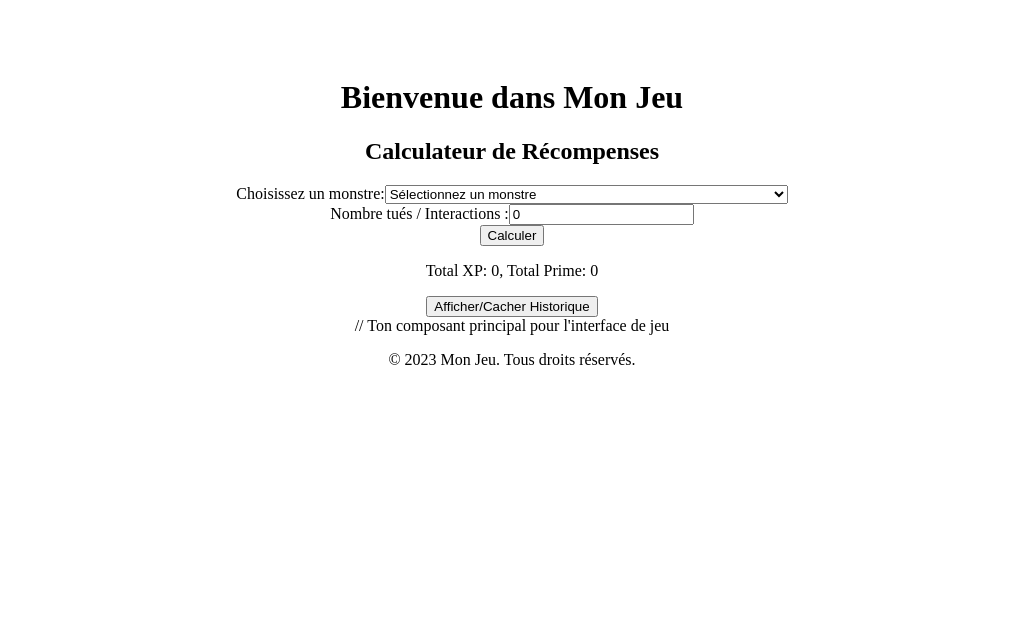
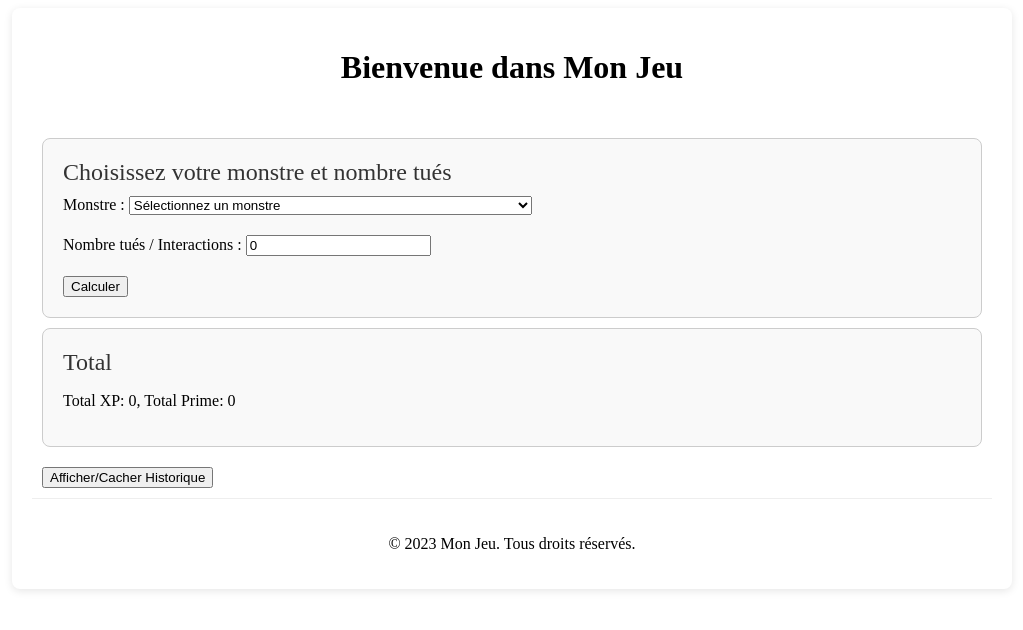
Before and after one commit to AkaTordu/JsWorkspace, a Next.js app in the folder huntnext/: page / in a window 1280 px wide. Shown: the top 630 px of the page, without its empty margins (128-1151 px from the left). Built offline with nearby package versions, Linux system fonts and the light colour scheme.

Commit message:
CSS Update / code refactoring

```diff
--- a/huntnext/app/globals.css
+++ /dev/null
@@ -1,33 +0,0 @@
-@tailwind base;
-@tailwind components;
-@tailwind utilities;
-
-:root {
-  --foreground-rgb: 0, 0, 0;
-  --background-start-rgb: 214, 219, 220;
-  --background-end-rgb: 255, 255, 255;
-}
-
-@media (prefers-color-scheme: dark) {
-  :root {
-    --foreground-rgb: 255, 255, 255;
-    --background-start-rgb: 0, 0, 0;
-    --background-end-rgb: 0, 0, 0;
-  }
-}
-
-body {
-  color: rgb(var(--foreground-rgb));
-  background: linear-gradient(
-      to bottom,
-      transparent,
-      rgb(var(--background-end-rgb))
-    )
-    rgb(var(--background-start-rgb));
-}
-
-@layer utilities {
-  .text-balance {
-    text-wrap: balance;
-  }
-}
--- a/huntnext/components/GameInterface.js
+++ b/huntnext/components/GameInterface.js
@@ -1,11 +1,11 @@
 import React, { useState } from 'react';
 import { gameElements } from './GameElements';  // Assure-toi que le chemin vers GameElements est correct
+import styles from '../styles/itemAnim.module.css'; // Assure-toi que le chemin vers le fichier CSS module est correct
 
 export default function GameInterface() {
   const [nomMonstre, setNomMonstre] = useState('');
   const [nombre, setNombre] = useState(0);
   const [resultat, setResultat] = useState({ xp: 0, prime: 0 });
-  const [image, setImage] = useState('');
   const [historique, setHistorique] = useState([]);
   const [showHistorique, setShowHistorique] = useState(false);
 
@@ -15,21 +15,22 @@ export default function GameInterface() {
       const xpTotale = element.xp * nombre;
       const primeTotale = element.prime * nombre;
       setResultat({ xp: xpTotale, prime: primeTotale });
-      setImage(element.image);
       setHistorique([...historique, { nom: element.name, nombre, xp: xpTotale, prime: primeTotale }]);
     } else {
       alert('Ce monstre n\'existe pas.');
-      setImage('');
     }
   };
 
-  const toggleHistorique = () => setShowHistorique(!showHistorique);
+  const toggleHistorique = () => {
+    setShowHistorique(!showHistorique);
+  };
 
   return (
-    <div>
-      <h2>Calculateur de Récompenses</h2>
-      <div>
-        <label htmlFor="monstre">Choisissez un monstre:</label>
+    <div className={styles.container}>
+      <div className={styles.zone}>
+        <div className={styles.header}>Choisissez votre monstre et nombre tués</div>
+        <div className={styles.inputGroup}>
+          <label htmlFor="monstre">Monstre : </label>
           <select id="monstre" value={nomMonstre} onChange={e => setNomMonstre(e.target.value)}>
             <option value="">Sélectionnez un monstre</option>
             {Object.keys(gameElements).map(monstre => (
@@ -37,8 +38,8 @@ export default function GameInterface() {
             ))}
           </select>
         </div>
-      <div>
-        <label htmlFor="nombre">Nombre tués / Interactions :</label>
+        <div className={styles.inputGroup}>
+          <label htmlFor="nombre">Nombre tués / Interactions : </label>
           <input
             id="nombre"
             type="number"
@@ -47,16 +48,19 @@ export default function GameInterface() {
           />
         </div>
         <button onClick={calculerResultat}>Calculer</button>
-      <div>
+      </div>
+      <div className={styles.zone}>
+        <div className={styles.header}>Total</div>
         <p>Total XP: {resultat.xp}, Total Prime: {resultat.prime}</p>
       </div>
-      {image && <img src={image} alt="Image du monstre" style={{ maxWidth: '200px', marginTop: '20px' }} />}
-      <button onClick={toggleHistorique}>Afficher/Cacher Historique</button>
+      <button onClick={toggleHistorique} style={{ margin: '10px' }}>Afficher/Cacher Historique</button>
       {showHistorique && (
-        <div style={{ maxHeight: '200px', overflow: 'auto', marginTop: '10px', border: '1px solid black', padding: '10px' }}>
-          <h3>Historique:</h3>
+        <div className={styles.zone} style={{ maxHeight: '200px', overflow: 'auto' }}>
+          <div className={styles.header}>Historique</div>
           {historique.map((item, index) => (
-            <p key={index}>{item.nombre} {item.nom} - XP Total: {item.xp}, Prime Total: {item.prime}</p>
+            <div key={index} className={styles.historyItem}>
+              {item.nombre} {item.nom} - XP Total: {item.xp}, Prime Total: {item.prime}
+            </div>
           ))}
         </div>
       )}
--- a/huntnext/pages/index.js
+++ b/huntnext/pages/index.js
@@ -1,20 +1,16 @@
-import Head from 'next/head';
+import styles from '../styles/home.module.css';
 import GameInterface from '../components/GameInterface';  // Assure-toi que le chemin est correct
-import styles from '../styles/home.module.css';  // Assure-toi que le chemin est correct
 
 export default function Home() {
   return (
     <div className={styles.container}>
-      <Head>
-        <title>Mon Jeu</title>  // Titre de la page
-        <meta name="description" content="Calculateur de récompenses pour mon jeu" />  // Description pour le SEO
-        <link rel="icon" href="/favicon.ico" />  // Icône de l'onglet du navigateur
-      </Head>
+      <header className={styles.header}>
+        <h1>Bienvenue dans Mon Jeu</h1>
+      </header>
       <main>
-        <h1>Bienvenue dans Mon Jeu</h1>
-        <GameInterface />  // Ton composant principal pour l'interface de jeu
+        <GameInterface className={styles.gameInterface} />
       </main>
-      <footer>
+      <footer className={styles.footer}>
         <p>© 2023 Mon Jeu. Tous droits réservés.</p>
       </footer>
     </div>
--- a/huntnext/styles/globals.css
+++ b/huntnext/styles/globals.css
@@ -1,14 +1,54 @@
 /* styles/globals.css */
 body {
     margin: 0;
-    font-family: -apple-system, BlinkMacSystemFont, 'Segoe UI', Roboto, 'Helvetica Neue', Arial, sans-serif;
-    background-color: #f0f0f0;
+    padding: 0;
+    font-family: Arial, sans-serif;
+    background-color: #f4f4f4;
     color: #333;
   }
 
+  h1, h2, h3, h4, h5, h6 {
+    color: #333;
+  }
+
+  p {
+    line-height: 1.6;
+  }
+
   a {
-    color: inherit;
+    color: #0070f3;
     text-decoration: none;
   }
 
-  /* Autres styles globaux */
+  button {
+    background-color: #0070f3;
+    color: white;
+    border: none;
+    padding: 8px 16px;
+    border-radius: 5px;
+    cursor: pointer;
+    font-size: 16px;
+  }
+
+  button:hover {
+    background-color: #0056b3;
+  }
+
+  input[type="number"],
+  select {
+    padding: 8px;
+    margin: 8px 0;
+    border-radius: 5px;
+    border: 1px solid #ccc;
+  }
+
+  input[type="number"]:focus,
+  select:focus {
+    border-color: #0070f3;
+    outline: none;
+  }
+
+  img {
+    max-width: 100%;
+    height: auto;
+  }
--- a/huntnext/styles/home.module.css
+++ b/huntnext/styles/home.module.css
@@ -1,7 +1,28 @@
 /* styles/Home.module.css */
 .container {
-    padding: 50px;
-    text-align: center;
+    max-width: 960px;
+    margin: 0 auto;
+    padding: 20px;
+    background: white;
+    box-shadow: 0 2px 8px rgba(0,0,0,0.1);
+    border-radius: 8px;
   }
 
-  /* Autres styles spécifiques à la page d'accueil */
+  .header {
+    text-align: center;
+    padding-bottom: 20px;
+  }
+
+  .footer {
+    text-align: center;
+    padding-top: 20px;
+    border-top: 1px solid #eee;
+  }
+
+  .gameInterface {
+    margin-top: 20px;
+    padding: 20px;
+    background: #fff;
+    border-radius: 8px;
+    box-shadow: 0 2px 5px rgba(0,0,0,0.05);
+  }
--- /dev/null
+++ b/huntnext/styles/itemAnim.module.css
@@ -0,0 +1,23 @@
+/* GameInterface.module.css */
+.zone {
+    padding: 20px;
+    margin: 10px;
+    background-color: #f9f9f9;
+    border: 1px solid #ccc;
+    border-radius: 8px;
+    transition: box-shadow 0.3s ease;
+  }
+
+.zone:hover {
+    box-shadow: 0 2px 10px rgba(0,0,0,0.2);
+}
+
+.header {
+    font-size: 24px;
+    color: #333;
+    margin-bottom: 10px;
+}
+
+.inputGroup {
+    margin-bottom: 20px;
+}
```
Also changed, not shown: huntnext/app/layout.tsx (deleted, +0 -22 lines). Lines whose indentation alone changed are shown as unchanged.
